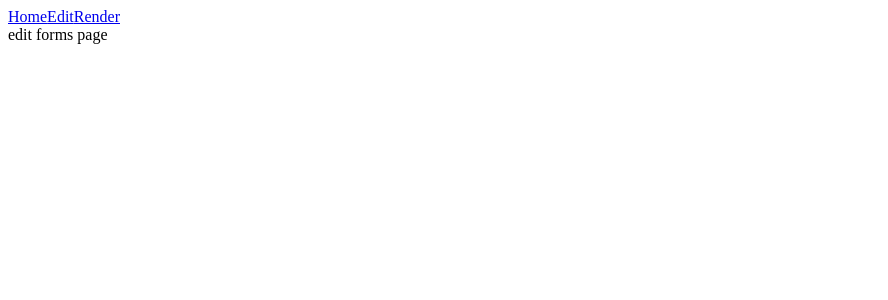
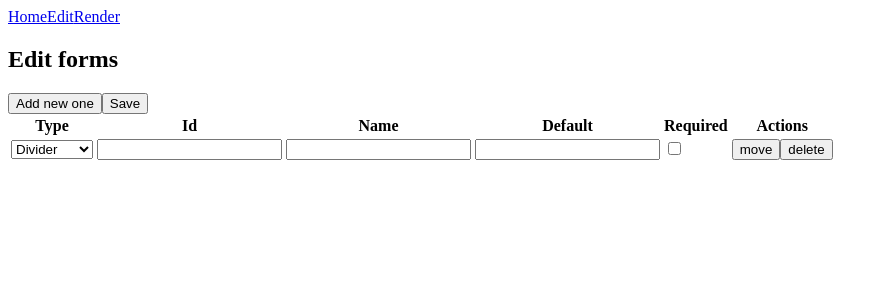
Before and after one commit to aalyokhin/peak-test-task, a Vue app: page /edit in a window 1280 px wide. Shown: the top 300 px of the page, without its empty margins (0-888 px from the left). Built offline with nearby package versions, Linux system fonts and the light colour scheme; the HTML template or start-up script is replaced by a standard one.

Commit message:
implement base form components and basic forms table

```diff
--- a/package.json
+++ b/package.json
@@ -12,6 +12,7 @@
     "lint": "eslint . --ext .vue,.js,.jsx,.cjs,.mjs,.ts,.tsx,.cts,.mts --fix --ignore-path .gitignore"
   },
   "dependencies": {
+    "@vueuse/core": "^9.8.2",
     "pinia": "^2.0.28",
     "vue": "^3.2.45",
     "vue-router": "^4.1.6"
--- /dev/null
+++ b/src/components/form-elements/CheckboxInput.vue
@@ -0,0 +1,18 @@
+<template>
+  <input v-model="isChecked" :name="fieldName" type="checkbox" />
+</template>
+
+<script setup lang="ts">
+import { useVModel } from '@vueuse/core';
+
+const props = defineProps<{
+  fieldName: string;
+  modelValue: boolean;
+}>();
+
+const emit = defineEmits(['update:modelValue']);
+
+const isChecked = useVModel(props, 'modelValue', emit);
+</script>
+
+<!-- <style lang="scss" scoped></style> -->
--- /dev/null
+++ b/src/components/form-elements/SelectInput.vue
@@ -0,0 +1,24 @@
+<template>
+  <select v-model="selectedOption" :name="fieldName">
+    <option v-for="option in options" :key="option.value" :value="option.value">
+      {{ option.label }}
+    </option>
+  </select>
+</template>
+
+<script setup lang="ts">
+import { useVModel } from '@vueuse/core';
+import type { SelectOption } from '@/types/forms';
+
+const props = defineProps<{
+  fieldName: string;
+  modelValue: SelectOption['value'];
+  options: SelectOption[];
+}>();
+
+const emit = defineEmits(['update:modelValue']);
+
+const selectedOption = useVModel(props, 'modelValue', emit);
+</script>
+
+<!-- <style lang="scss" scoped></style> -->
--- /dev/null
+++ b/src/components/form-elements/TextInput.vue
@@ -0,0 +1,18 @@
+<template>
+  <input v-model="inputValue" :name="fieldName" type="text" />
+</template>
+
+<script setup lang="ts">
+import { useVModel } from '@vueuse/core';
+
+const props = defineProps<{
+  fieldName: string;
+  modelValue: string;
+}>();
+
+const emit = defineEmits(['update:modelValue']);
+
+const inputValue = useVModel(props, 'modelValue', emit);
+</script>
+
+<!-- <style lang="scss" scoped></style> -->
--- /dev/null
+++ b/src/components/forms-table/FormsTable.vue
@@ -0,0 +1,61 @@
+<template>
+  <table class="forms-table">
+    <thead>
+      <th>Type</th>
+      <th>Id</th>
+      <th>Name</th>
+      <th>Default</th>
+      <th>Required</th>
+      <th>Actions</th>
+    </thead>
+
+    <tbody>
+      <tr>
+        <td>
+          <SelectInput v-model="fieldType" field-name="fieldType" :options="fieldTypeOptions" />
+        </td>
+
+        <td>
+          <TextInput v-model="fieldId" field-name="fieldId" />
+        </td>
+
+        <td>
+          <TextInput v-model="fieldName" field-name="fieldName" />
+        </td>
+
+        <td>
+          <TextInput v-model="fieldDefaultValue" field-name="fieldDefaultValue" />
+        </td>
+
+        <td>
+          <CheckboxInput v-model="isFieldRequired" field-name="isFieldRequired" />
+        </td>
+
+        <td>
+          <button>move</button>
+          <button>delete</button>
+        </td>
+      </tr>
+    </tbody>
+  </table>
+</template>
+
+<script setup lang="ts">
+import { ref } from 'vue';
+import SelectInput from '@/components/form-elements/SelectInput.vue';
+import TextInput from '@/components/form-elements/TextInput.vue';
+import CheckboxInput from '@/components/form-elements/CheckboxInput.vue';
+
+const fieldTypeOptions = [
+  { label: 'Divider', value: 'divider' },
+  { label: 'Number', value: 'number' },
+  { label: 'Input', value: 'input' },
+  { label: 'Checkbox', value: 'checkbox' },
+];
+
+const fieldType = ref(fieldTypeOptions[0].value);
+const fieldId = ref('');
+const fieldName = ref('');
+const fieldDefaultValue = ref('');
+const isFieldRequired = ref(false);
+</script>
--- a/src/pages/EditFormsPage.vue
+++ b/src/pages/EditFormsPage.vue
@@ -1,3 +1,14 @@
 <template>
-  <div>edit forms page</div>
+  <div class="edit-forms-page">
+    <h2>Edit forms</h2>
+
+    <button>Add new one</button>
+    <button>Save</button>
+
+    <FormsTable />
+  </div>
 </template>
+
+<script setup lang="ts">
+import FormsTable from '@/components/forms-table/FormsTable.vue';
+</script>
--- /dev/null
+++ b/src/types/forms.ts
@@ -0,0 +1,4 @@
+export type SelectOption = {
+  label: string;
+  value: string;
+};
```
Also changed, not shown: 1 other file (tests, documents, lock files or other folders).
